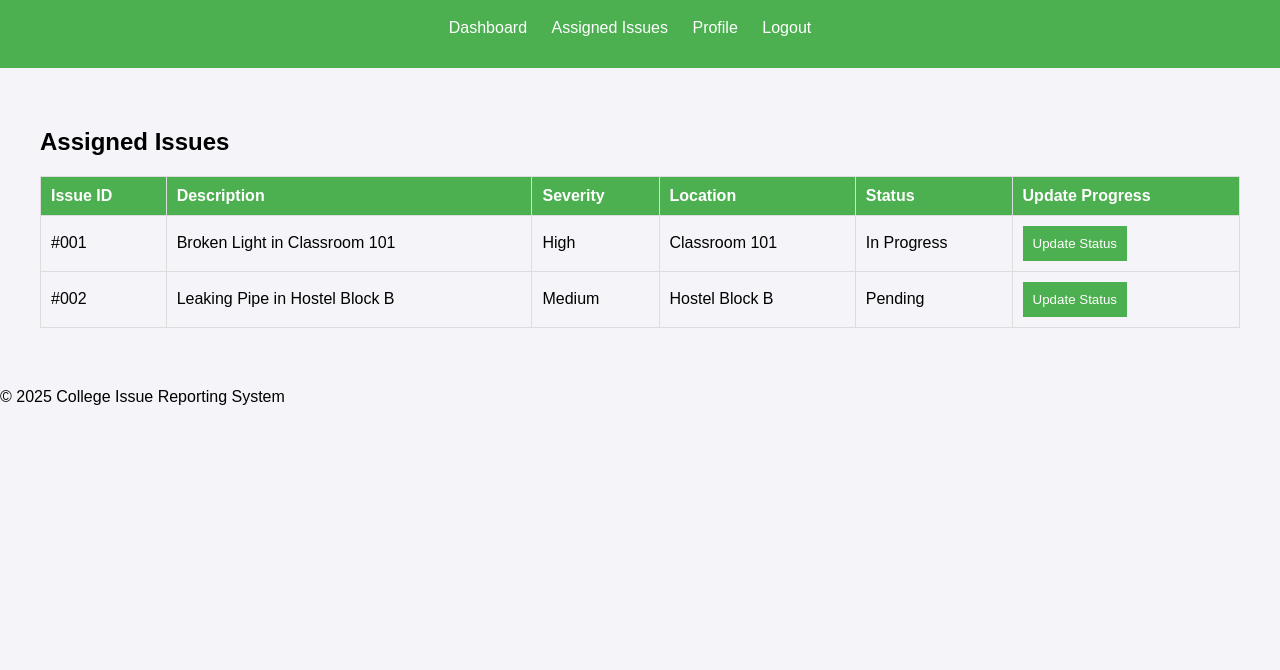
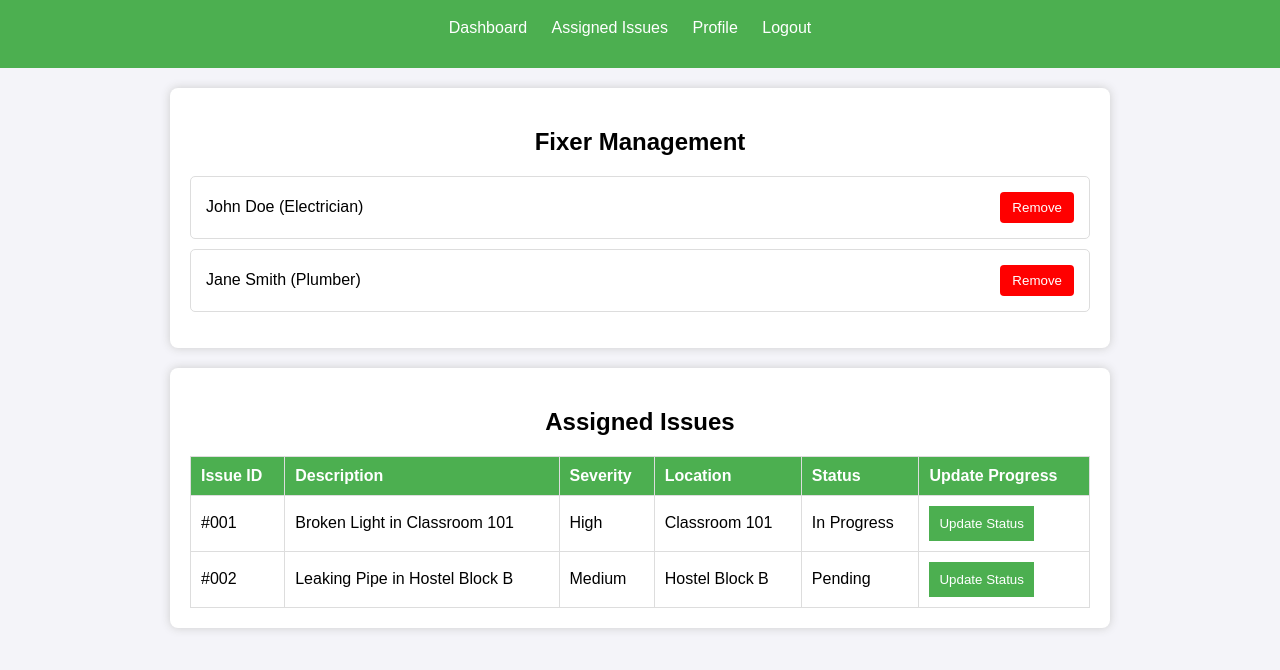
Before and after one commit to sheik-md-ali/College_Issues_Reporting_System, a plain HTML site: page templates/fixer.html in a window 1280 px wide. Shown: the part 76-746 px from the top of the page. Drawn offline with Linux system fonts and the light colour scheme.

Commit message:
Fixed and merged Fixer Dashboard & Management

```diff
--- a/templates/fixer.html
+++ b/templates/fixer.html
@@ -3,8 +3,7 @@
 <head>
     <meta charset="UTF-8">
     <meta name="viewport" content="width=device-width, initial-scale=1.0">
-    <title>Fixer Dashboard</title>
-    <link rel="stylesheet" href="styles.css">
+    <title>Fixer Dashboard & Management</title>
     <style>
         body {
             font-family: Arial, sans-serif;
@@ -23,6 +22,7 @@
         nav ul {
             list-style-type: none;
             padding: 0;
+            text-align: center;
         }
 
         nav ul li {
@@ -35,15 +35,53 @@
             text-decoration: none;
         }
 
-        section {
+        .container {
+            max-width: 900px;
+            margin: auto;
+            background: white;
             padding: 20px;
-            margin: 20px;
+            border-radius: 8px;
+            box-shadow: 0px 0px 10px #ccc;
+            margin-top: 20px;
+        }
+
+        h2 {
+            text-align: center;
+        }
+
+        .fixer-list {
+            list-style: none;
+            padding: 0;
+        }
+
+        .fixer-item {
+            background: #fff;
+            margin: 10px 0;
+            padding: 15px;
+            border-radius: 5px;
+            display: flex;
+            justify-content: space-between;
+            align-items: center;
+            border: 1px solid #ddd;
+        }
+
+        .remove-btn {
+            background-color: red;
+            color: white;
+            border: none;
+            padding: 8px 12px;
+            cursor: pointer;
+            border-radius: 4px;
+        }
+
+        .remove-btn:hover {
+            background-color: darkred;
         }
 
         table {
             width: 100%;
             border-collapse: collapse;
-            margin-bottom: 20px;
+            margin-top: 20px;
         }
 
         table, th, td {
@@ -82,7 +120,7 @@
             width: 100%;
             height: 100%;
             overflow: auto;
-            background-color: rgb(0,0,0);
+
             background-color: rgba(0,0,0,0.4);
             padding-top: 60px;
         }
@@ -102,16 +140,13 @@
             font-weight: bold;
         }
 
-        .close:hover,
-        .close:focus {
+        .close:hover {
             color: black;
             text-decoration: none;
             cursor: pointer;
         }
 
-        .progress-update-form {
-            margin-top: 20px;
-        }
+
 
         .progress-update-form label {
             display: block;
@@ -148,7 +183,23 @@
     </nav>
 </header>
 
-    <section class="assigned-issues">
+<!-- Fixer Management Section -->
+<div class="container">
+    <h2>Fixer Management</h2>
+    <ul class="fixer-list" id="fixerList">
+        <li class="fixer-item">
+            <span>John Doe (Electrician)</span>
+            <button class="remove-btn" onclick="removeFixer(this)">Remove</button>
+        </li>
+        <li class="fixer-item">
+            <span>Jane Smith (Plumber)</span>
+            <button class="remove-btn" onclick="removeFixer(this)">Remove</button>
+        </li>
+    </ul>
+</div>
+
+<!-- Assigned Issues Section -->
+<div class="container">
     <h2>Assigned Issues</h2>
     <table>
         <thead>
@@ -178,10 +229,10 @@
                 <td>Pending</td>
                 <td><button onclick="openModal('#002')">Update Status</button></td>
             </tr>
-                <!-- Add more rows dynamically -->
+
         </tbody>
     </table>
-    </section>
+</div>
 
 <!-- Modal for Update Progress -->
 <div id="progress-modal" class="modal">
@@ -194,52 +245,49 @@
                 <option value="In Progress">In Progress</option>
                 <option value="Resolved">Resolved</option>
             </select>
-                <br><br>
 
-                <label for="progress">Progress Update:</label><br>
-                <textarea id="progress" name="progress" rows="4" placeholder="Describe the work done so far..."></textarea><br><br>
 
-                <label for="media">Attach Media (optional):</label><br>
-                <input type="file" id="media" name="media"><br><br>
+
+
+            <label for="progress">Progress Update:</label>
+            <textarea id="progress" name="progress" rows="4" placeholder="Describe the work done so far..."></textarea>
+
+            <label for="media">Attach Media (optional):</label>
+            <input type="file" id="media" name="media">
 
             <button type="submit">Submit Progress</button>
         </form>
     </div>
 </div>
 
-    <footer>
-        <p>&copy; 2025 College Issue Reporting System</p>
-    </footer>
+
 
 <script>
-        // Modal handling for progress update
+    function removeFixer(button) {
+        let fixerItem = button.parentElement;
+        fixerItem.remove();
+        alert("Fixer removed successfully!");
+    }
+
     function openModal(issueId) {
         document.getElementById("progress-modal").style.display = "block";
-            // You can populate the form with the issue data based on the issueId
+
     }
 
     function closeModal() {
         document.getElementById("progress-modal").style.display = "none";
     }
 
-        // Close modal when clicked outside of it
+
     window.onclick = function(event) {
         if (event.target == document.getElementById("progress-modal")) {
             closeModal();
         }
     }
-
-        // Handle form submission (this part can be linked to backend API)
     document.getElementById("progressForm").addEventListener("submit", function(event) {
         event.preventDefault();
-            const status = document.getElementById("status").value;
-            const progress = document.getElementById("progress").value;
-            const media = document.getElementById("media").files[0];
-
-            // Here, you can make an API call to update the status in the database
-
         alert("Progress updated successfully!");
-            closeModal(); // Close modal after submission
+        closeModal();
     });
 </script>
 
```
Also changed, not shown: fixer.html (deleted). Lines whose indentation alone changed are shown as unchanged.
